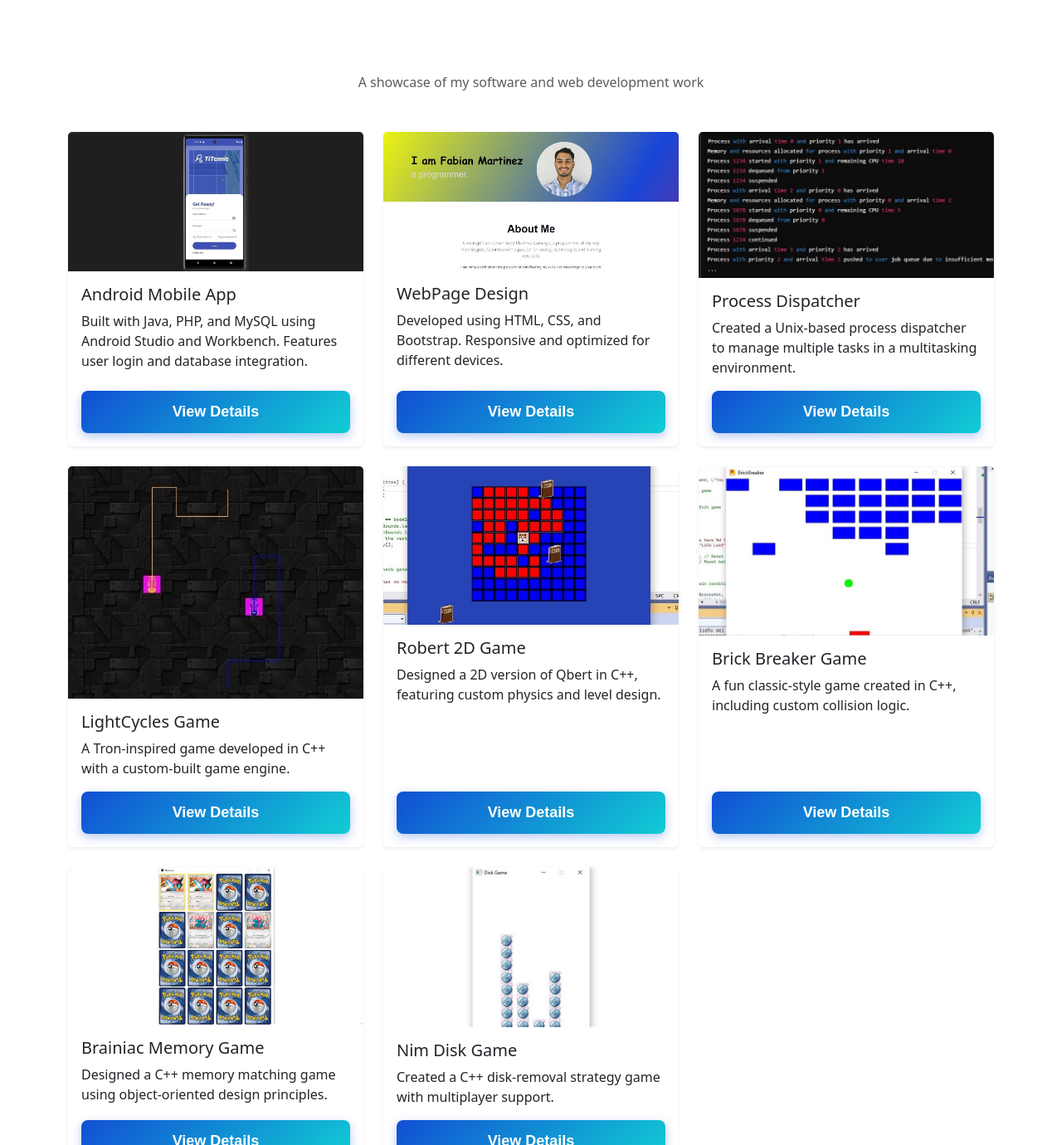
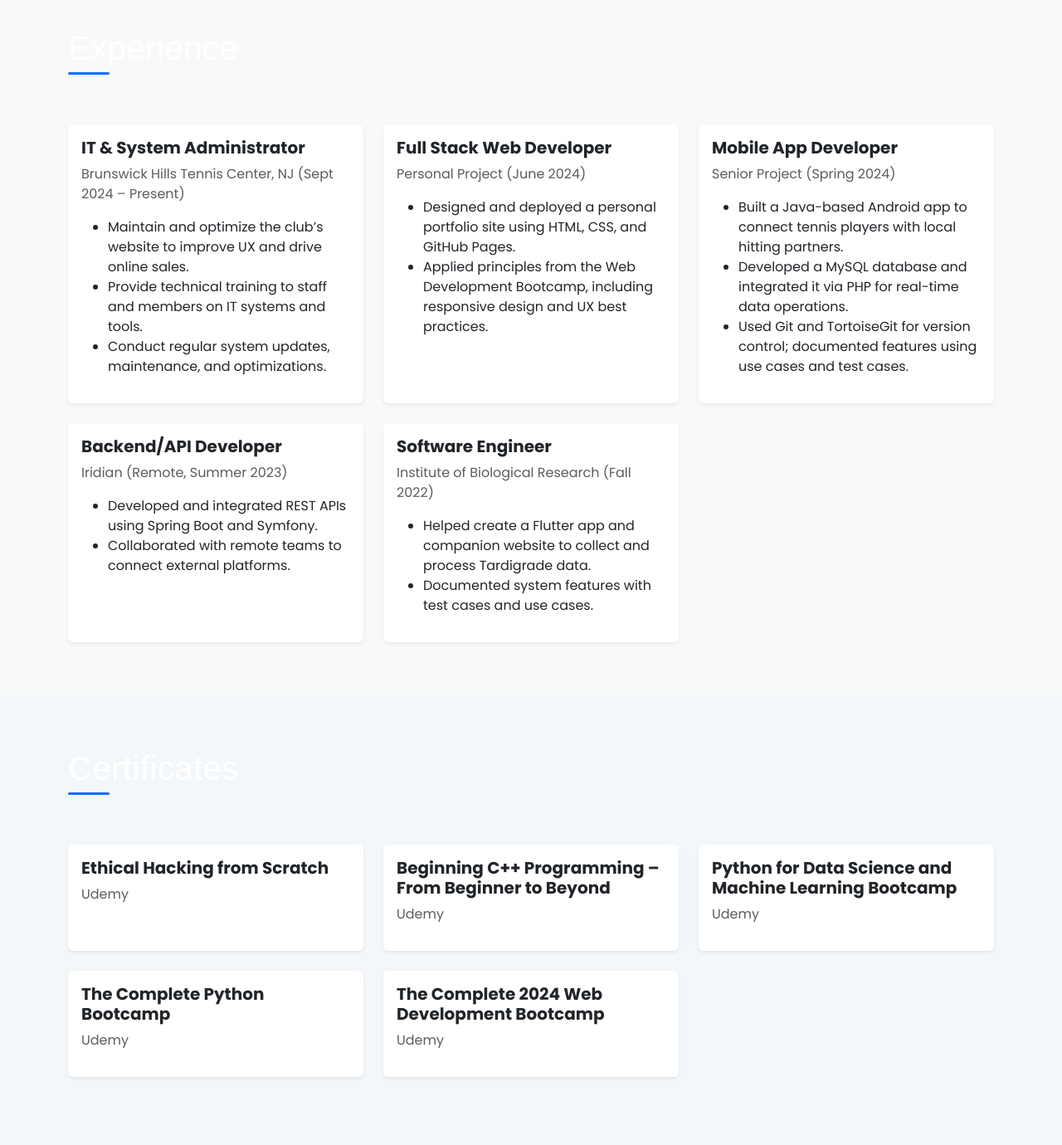
Before and after one commit to Fabian00M/Fabian.Website, a plain HTML site: page index.html in a window 1280 px wide. Shown: the part 1420-2800 px from the top of the page at 83% size. Drawn offline with nearby package versions, Linux system fonts and the light colour scheme.

Commit message:
Update index.html

```diff
--- a/index.html
+++ b/index.html
@@ -4,44 +4,77 @@
   <meta charset="UTF-8" />
   <meta name="viewport" content="width=device-width, initial-scale=1.0" />
   <title>Fabian Martinez | Portfolio</title>
-  <link href="https://cdn.jsdelivr.net/npm/bootstrap@5.3.3/dist/css/bootstrap.min.css"
-        rel="stylesheet"
+  <!-- Google Fonts -->
+  <link href="https://fonts.googleapis.com/css2?family=Poppins:wght@300;400;600;700&display=swap" rel="stylesheet">
+  <!-- Bootstrap CSS -->
+  <link href="https://cdn.jsdelivr.net/npm/bootstrap@5.3.3/dist/css/bootstrap.min.css" rel="stylesheet"
         integrity="sha384-QWTKZyjpPEjISv5WaRU9OFeRpok6YctnYmDr5pNlyT2bRjXh0JMhjY6hW+ALEwIH"
         crossorigin="anonymous">
+  <!-- Bootstrap Icons -->
+  <link href="https://cdn.jsdelivr.net/npm/bootstrap-icons@1.10.5/font/bootstrap-icons.css" rel="stylesheet">
   <link rel="stylesheet" href="./css/style.css">
   <style>
     body {
+      font-family: 'Poppins', sans-serif;
       scroll-behavior: smooth;
+      background-color: #f4f7f9;
     }
     .gradient-background {
       background: linear-gradient(90deg, #004aad, #5de0e6);
       color: white;
     }
-    .my-img {
-      border-radius: 15px;
-      box-shadow: 0 0 15px rgba(0,0,0,0.3);
+    .hero-img {
+      border-radius: 50%;
+      border: 5px solid #5de0e6;
+      box-shadow: 0 0 20px rgba(0,0,0,0.3);
+      max-width: 250px;
+      transition: transform 0.3s ease;
     }
-    .pro {
-      color: #0d6efd;
+    .hero-img:hover {
+      transform: scale(1.05);
     }
     section {
       padding-top: 4rem;
       padding-bottom: 4rem;
     }
-    .card:hover {
-      transform: translateY(-5px);
+    .card-hover:hover {
+      transform: translateY(-7px);
       transition: 0.3s;
-      box-shadow: 0 8px 20px rgba(0,0,0,0.2);
+      box-shadow: 0 10px 25px rgba(0,0,0,0.2);
+    }
+    .badge-skill {
+      margin: 2px 2px;
+      font-size: 0.85rem;
+    }
+    .certificate-card {
+      border-left: 5px solid #0d6efd;
     }
     footer {
-      background: #f8f9fa;
+      background: #004aad;
+      color: white;
     }
     .footer-link {
-      color: #0d6efd;
+      color: #5de0e6;
       text-decoration: none;
     }
     .footer-link:hover {
       text-decoration: underline;
+    }
+    .progress {
+      height: 10px;
+    }
+    .section-header {
+      position: relative;
+      display: inline-block;
+    }
+    .section-header::after {
+      content: '';
+      display: block;
+      width: 50px;
+      height: 3px;
+      background: #0d6efd;
+      margin-top: 5px;
+      border-radius: 2px;
     }
   </style>
 </head>
@@ -53,11 +86,12 @@
     <div class="container py-5">
       <div class="row align-items-center g-5">
         <div class="col-lg-6 text-center text-lg-start">
-          <h1 class="display-5 fw-bold lh-1 mb-3">I am Fabian Martinez</h1>
-          <h2>a <span class="pro">pro</span>grammer.</h2>
+          <h1 class="display-5 fw-bold lh-1 mb-3">Fabian Martinez</h1>
+          <h2 class="fw-light">Software Engineer & Web Developer</h2>
+          <p class="mt-3">Passionate about creating innovative solutions and enhancing user experiences through software and web development.</p>
         </div>
         <div class="col-lg-6 text-center">
-          <img src="images/FMartinez.jpg" alt="Fabian Martinez" class="my-img img-fluid" width="300" loading="lazy">
+          <img src="images/FMartinez.jpg" alt="Fabian Martinez" class="hero-img img-fluid" loading="lazy">
         </div>
       </div>
     </div>
@@ -66,7 +100,7 @@
   <!-- ===== ABOUT SECTION ===== -->
   <section id="about" class="text-center">
     <div class="container">
-      <h2 class="display-5 fw-bold mb-4">About Me</h2>
+      <h2 class="section-header display-6 fw-bold mb-4">About Me</h2>
       <div class="col-lg-8 mx-auto">
         <p class="lead">
           Greetings! I am Fabian Yadid Martinez Camargo, a programmer from Bogotá, Colombia. I graduated from Baker University, Kansas,
@@ -78,15 +112,13 @@
     </div>
   </section>
 
-  <!-- ===== EDUCATION / FEATURES ===== -->
-  <section id="education" class="bg-light">
+  <!-- ===== EDUCATION SECTION ===== -->
+  <section id="education">
     <div class="container">
-      <div class="text-center mb-5">
-        <h2 class="display-6 fw-bold">Education</h2>
-      </div>
+      <h2 class="section-header text-center mb-5">Education</h2>
       <div class="row g-4 row-cols-1 row-cols-lg-3">
         <div class="col">
-          <div class="card shadow-sm h-100 border-0">
+          <div class="card shadow-sm h-100 border-0 card-hover">
             <div class="card-body">
               <h3 class="fs-4 fw-bold">Computer Science Major</h3>
               <ul class="list-unstyled mt-3">
@@ -101,7 +133,7 @@
           </div>
         </div>
         <div class="col">
-          <div class="card shadow-sm h-100 border-0">
+          <div class="card shadow-sm h-100 border-0 card-hover">
             <div class="card-body">
               <h3 class="fs-4 fw-bold">Mathematics Minor</h3>
               <ul class="list-unstyled mt-3">
@@ -113,10 +145,128 @@
           </div>
         </div>
         <div class="col">
-          <div class="card shadow-sm h-100 border-0">
-            <div class="card-body text-center">
-              <h3 class="fs-4 fw-bold">GPA: 3.36</h3>
-              <p class="text-muted mt-3">Consistent academic performance and practical achievements in software and system design.</p>
+          <div class="card shadow-sm h-100 border-0 card-hover text-center">
+            <h3 class="fs-4 fw-bold">GPA: 3.36</h3>
+            <p class="text-muted mt-3">Consistent academic performance and practical achievements in software and system design.</p>
+          </div>
+        </div>
+      </div>
+    </div>
+  </section>
+
+  <!-- ===== EXPERIENCE SECTION ===== -->
+  <section id="experience" class="bg-light">
+    <div class="container">
+      <h2 class="section-header text-center mb-5">Experience</h2>
+      <div class="row g-4 row-cols-1 row-cols-md-2 row-cols-lg-3">
+        <div class="col">
+          <div class="card shadow-sm h-100 border-0 card-hover">
+            <div class="card-body">
+              <h5 class="card-title fw-bold">IT & System Administrator</h5>
+              <p class="text-muted">Brunswick Hills Tennis Center, NJ (Sept 2024 – Present)</p>
+              <ul>
+                <li>Maintain and optimize the club’s website to improve UX and drive online sales.</li>
+                <li>Provide technical training to staff and members on IT systems and tools.</li>
+                <li>Conduct regular system updates, maintenance, and optimizations.</li>
+              </ul>
+            </div>
+          </div>
+        </div>
+        <div class="col">
+          <div class="card shadow-sm h-100 border-0 card-hover">
+            <div class="card-body">
+              <h5 class="card-title fw-bold">Full Stack Web Developer</h5>
+              <p class="text-muted">Personal Project (June 2024)</p>
+              <ul>
+                <li>Designed and deployed a personal portfolio site using HTML, CSS, and GitHub Pages.</li>
+                <li>Applied principles from the Web Development Bootcamp, including responsive design and UX best practices.</li>
+              </ul>
+            </div>
+          </div>
+        </div>
+        <div class="col">
+          <div class="card shadow-sm h-100 border-0 card-hover">
+            <div class="card-body">
+              <h5 class="card-title fw-bold">Mobile App Developer</h5>
+              <p class="text-muted">Senior Project (Spring 2024)</p>
+              <ul>
+                <li>Built a Java-based Android app to connect tennis players with local hitting partners.</li>
+                <li>Developed a MySQL database and integrated it via PHP for real-time data operations.</li>
+                <li>Used Git and TortoiseGit for version control; documented features using use cases and test cases.</li>
+              </ul>
+            </div>
+          </div>
+        </div>
+        <div class="col">
+          <div class="card shadow-sm h-100 border-0 card-hover">
+            <div class="card-body">
+              <h5 class="card-title fw-bold">Backend/API Developer</h5>
+              <p class="text-muted">Iridian (Remote, Summer 2023)</p>
+              <ul>
+                <li>Developed and integrated REST APIs using Spring Boot and Symfony.</li>
+                <li>Collaborated with remote teams to connect external platforms.</li>
+              </ul>
+            </div>
+          </div>
+        </div>
+        <div class="col">
+          <div class="card shadow-sm h-100 border-0 card-hover">
+            <div class="card-body">
+              <h5 class="card-title fw-bold">Software Engineer</h5>
+              <p class="text-muted">Institute of Biological Research (Fall 2022)</p>
+              <ul>
+                <li>Helped create a Flutter app and companion website to collect and process Tardigrade data.</li>
+                <li>Documented system features with test cases and use cases.</li>
+              </ul>
+            </div>
+          </div>
+        </div>
+      </div>
+    </div>
+  </section>
+
+  <!-- ===== CERTIFICATES SECTION ===== -->
+  <section id="certificates">
+    <div class="container">
+      <h2 class="section-header text-center mb-5">Certificates</h2>
+      <div class="row g-4 row-cols-1 row-cols-md-2 row-cols-lg-3">
+        <div class="col">
+          <div class="card shadow-sm h-100 border-0 card-hover certificate-card">
+            <div class="card-body">
+              <h5 class="card-title fw-bold">Ethical Hacking from Scratch</h5>
+              <p class="text-muted">Udemy</p>
+            </div>
+          </div>
+        </div>
+        <div class="col">
+          <div class="card shadow-sm h-100 border-0 card-hover certificate-card">
+            <div class="card-body">
+              <h5 class="card-title fw-bold">Beginning C++ Programming – From Beginner to Beyond</h5>
+              <p class="text-muted">Udemy</p>
+            </div>
+          </div>
+        </div>
+        <div class="col">
+          <div class="card shadow-sm h-100 border-0 card-hover certificate-card">
+            <div class="card-body">
+              <h5 class="card-title fw-bold">Python for Data Science and Machine Learning Bootcamp</h5>
+              <p class="text-muted">Udemy</p>
+            </div>
+          </div>
+        </div>
+        <div class="col">
+          <div class="card shadow-sm h-100 border-0 card-hover certificate-card">
+            <div class="card-body">
+              <h5 class="card-title fw-bold">The Complete Python Bootcamp</h5>
+              <p class="text-muted">Udemy</p>
+            </div>
+          </div>
+        </div>
+        <div class="col">
+          <div class="card shadow-sm h-100 border-0 card-hover certificate-card">
+            <div class="card-body">
+              <h5 class="card-title fw-bold">The Complete 2024 Web Development Bootcamp</h5>
+              <p class="text-muted">Udemy</p>
             </div>
           </div>
         </div>
@@ -125,118 +275,100 @@
   </section>
 
   <!-- ===== PROJECTS SECTION ===== -->
-  <section id="projects" class="py-5">
-    <div class="container col-xxl-8">
-      <header class="text-center mb-5">
-        <h2 class="display-5 fw-bold">Projects</h2>
-        <p class="text-muted">A showcase of my software and web development work</p>
-      </header>
+  <section id="projects">
+    <div class="container">
+      <h2 class="section-header text-center mb-5">Projects</h2>
+      <div class="row g-4 row-cols-1 row-cols-md-2 row-cols-lg-3">
 
-      <div class="row g-4 row-cols-1 row-cols-md-2 row-cols-lg-3">
-        <!-- Example project card: repeat or update links as needed -->
+        <!-- Project Cards -->
         <div class="col">
-          <div class="card shadow-sm h-100 border-0">
+          <div class="card shadow-sm h-100 border-0 card-hover">
             <img src="images/TiTenis/login1.jpeg" class="card-img-top" alt="Android Mobile App">
             <div class="card-body d-flex flex-column">
               <h5 class="card-title">Android Mobile App</h5>
-              <p class="card-text flex-grow-1">
-                Built with Java, PHP, and MySQL using Android Studio and Workbench. Features user login and database integration.
-              </p>
+              <p class="card-text flex-grow-1">Built with Java, PHP, and MySQL using Android Studio and Workbench. Features user login and database integration.</p>
               <a href="./App.html" class="btn btn-outline-primary mt-auto">View Details</a>
             </div>
           </div>
         </div>
 
         <div class="col">
-          <div class="card shadow-sm h-100 border-0">
+          <div class="card shadow-sm h-100 border-0 card-hover">
             <img src="images/WebPage.jpeg" class="card-img-top" alt="Web Design">
             <div class="card-body d-flex flex-column">
               <h5 class="card-title">WebPage Design</h5>
-              <p class="card-text flex-grow-1">
-                Developed using HTML, CSS, and Bootstrap. Responsive and optimized for different devices.
-              </p>
+              <p class="card-text flex-grow-1">Developed using HTML, CSS, and Bootstrap. Responsive and optimized for different devices.</p>
               <a href="./Webpage.html" class="btn btn-outline-primary mt-auto">View Details</a>
             </div>
           </div>
         </div>
 
         <div class="col">
-          <div class="card shadow-sm h-100 border-0">
+          <div class="card shadow-sm h-100 border-0 card-hover">
             <img src="images/Dispatcher.jpeg" class="card-img-top" alt="Dispatcher Project">
             <div class="card-body d-flex flex-column">
               <h5 class="card-title">Process Dispatcher</h5>
-              <p class="card-text flex-grow-1">
-                Created a Unix-based process dispatcher to manage multiple tasks in a multitasking environment.
-              </p>
+              <p class="card-text flex-grow-1">Created a Unix-based process dispatcher to manage multiple tasks in a multitasking environment.</p>
               <a href="./Dispatcher.html" class="btn btn-outline-primary mt-auto">View Details</a>
             </div>
           </div>
         </div>
 
         <div class="col">
-          <div class="card shadow-sm h-100 border-0">
+          <div class="card shadow-sm h-100 border-0 card-hover">
             <img src="images/Tron.jpeg" class="card-img-top" alt="Tron Game">
             <div class="card-body d-flex flex-column">
               <h5 class="card-title">LightCycles Game</h5>
-              <p class="card-text flex-grow-1">
-                A Tron-inspired game developed in C++ with a custom-built game engine.
-              </p>
+              <p class="card-text flex-grow-1">A Tron-inspired game developed in C++ with a custom-built game engine.</p>
               <a href="./Tron.html" class="btn btn-outline-primary mt-auto">View Details</a>
             </div>
           </div>
         </div>
 
         <div class="col">
-          <div class="card shadow-sm h-100 border-0">
+          <div class="card shadow-sm h-100 border-0 card-hover">
             <img src="images/Robert.jpeg" class="card-img-top" alt="Robert Game">
             <div class="card-body d-flex flex-column">
               <h5 class="card-title">Robert 2D Game</h5>
-              <p class="card-text flex-grow-1">
-                Designed a 2D version of Qbert in C++, featuring custom physics and level design.
-              </p>
+              <p class="card-text flex-grow-1">Designed a 2D version of Qbert in C++, featuring custom physics and level design.</p>
               <a href="./Robert.html" class="btn btn-outline-primary mt-auto">View Details</a>
             </div>
           </div>
         </div>
 
         <div class="col">
-          <div class="card shadow-sm h-100 border-0">
+          <div class="card shadow-sm h-100 border-0 card-hover">
             <img src="images/Brick.jpeg" class="card-img-top" alt="Brick Game">
             <div class="card-body d-flex flex-column">
               <h5 class="card-title">Brick Breaker Game</h5>
-              <p class="card-text flex-grow-1">
-                A fun classic-style game created in C++, including custom collision logic.
-              </p>
+              <p class="card-text flex-grow-1">A fun classic-style game created in C++, including custom collision logic.</p>
               <a href="./Brick.html" class="btn btn-outline-primary mt-auto">View Details</a>
             </div>
           </div>
         </div>
 
         <div class="col">
-          <div class="card shadow-sm h-100 border-0">
+          <div class="card shadow-sm h-100 border-0 card-hover">
             <img src="images/match.jpeg" class="card-img-top" alt="Brainiac Game">
             <div class="card-body d-flex flex-column">
               <h5 class="card-title">Brainiac Memory Game</h5>
-              <p class="card-text flex-grow-1">
-                Designed a C++ memory matching game using object-oriented design principles.
-              </p>
+              <p class="card-text flex-grow-1">Designed a C++ memory matching game using object-oriented design principles.</p>
               <a href="./Brainiac.html" class="btn btn-outline-primary mt-auto">View Details</a>
             </div>
           </div>
         </div>
 
         <div class="col">
-          <div class="card shadow-sm h-100 border-0">
+          <div class="card shadow-sm h-100 border-0 card-hover">
             <img src="images/disk.jpeg" class="card-img-top" alt="Nim Game">
             <div class="card-body d-flex flex-column">
               <h5 class="card-title">Nim Disk Game</h5>
-              <p class="card-text flex-grow-1">
-                Created a C++ disk-removal strategy game with multiplayer support.
-              </p>
+              <p class="card-text flex-grow-1">Created a C++ disk-removal strategy game with multiplayer support.</p>
               <a href="./Disk.html" class="btn btn-outline-primary mt-auto">View Details</a>
             </div>
           </div>
         </div>
+
       </div>
     </div>
   </section>
@@ -244,15 +376,11 @@
   <!-- ===== SKILLS SECTION ===== -->
   <section id="skills" class="bg-light">
     <div class="container">
-      <header class="text-center mb-5">
-        <h2 class="display-5 fw-bold">Skills</h2>
-      </header>
+      <h2 class="section-header text-center mb-5">Skills</h2>
       <div class="row row-cols-1 row-cols-sm-2 row-cols-md-3 row-cols-lg-4 g-4">
         <div class="col">
           <h5>Programming Languages</h5>
-          <ul>
-            <li>Java</li><li>C++</li><li>Python</li><li>PHP</li><li>Lua</li><li>R</li>
-          </ul>
+          <ul><li>Java</li><li>C++</li><li>Python</li><li>PHP</li><li>Lua</li><li>R</li></ul>
         </div>
         <div class="col">
           <h5>Software Development</h5>
@@ -289,19 +417,19 @@
   <!-- ===== CONTACT SECTION ===== -->
   <section id="contact" class="text-center py-5">
     <div class="container">
-      <h2 class="display-5 fw-bold mb-3">Contact Me</h2>
+      <h2 class="section-header mb-3">Contact Me</h2>
       <p class="lead mb-4">Ready to join your team and contribute to your next project!</p>
       <a href="mailto:fabianyadid@yahoo.es" class="btn btn-primary btn-lg">E-Mail</a>
     </div>
   </section>
 
   <!-- ===== FOOTER ===== -->
-  <footer class="gradient-background py-4 text-center text-white">
+  <footer class="py-4 text-center">
     <div class="container">
-      <p class="mb-1">© 2024 Fabian Martinez</p>
+      <p class="mb-1">© 2025 Fabian Martinez</p>
       <p class="mb-0">Phone: (417) 726-2765 | WhatsApp: +57 (319) 206-4090</p>
       <p class="mt-2">
-        <a href="https://www.linkedin.com/in/fabian-martinez-camargo-32357427b" target="_blank" class="footer-link text-white fw-semibold">LinkedIn</a>
+        <a href="https://www.linkedin.com/in/fabian-martinez-camargo-32357427b" target="_blank" class="footer-link fw-semibold">LinkedIn</a>
       </p>
     </div>
   </footer>
```
